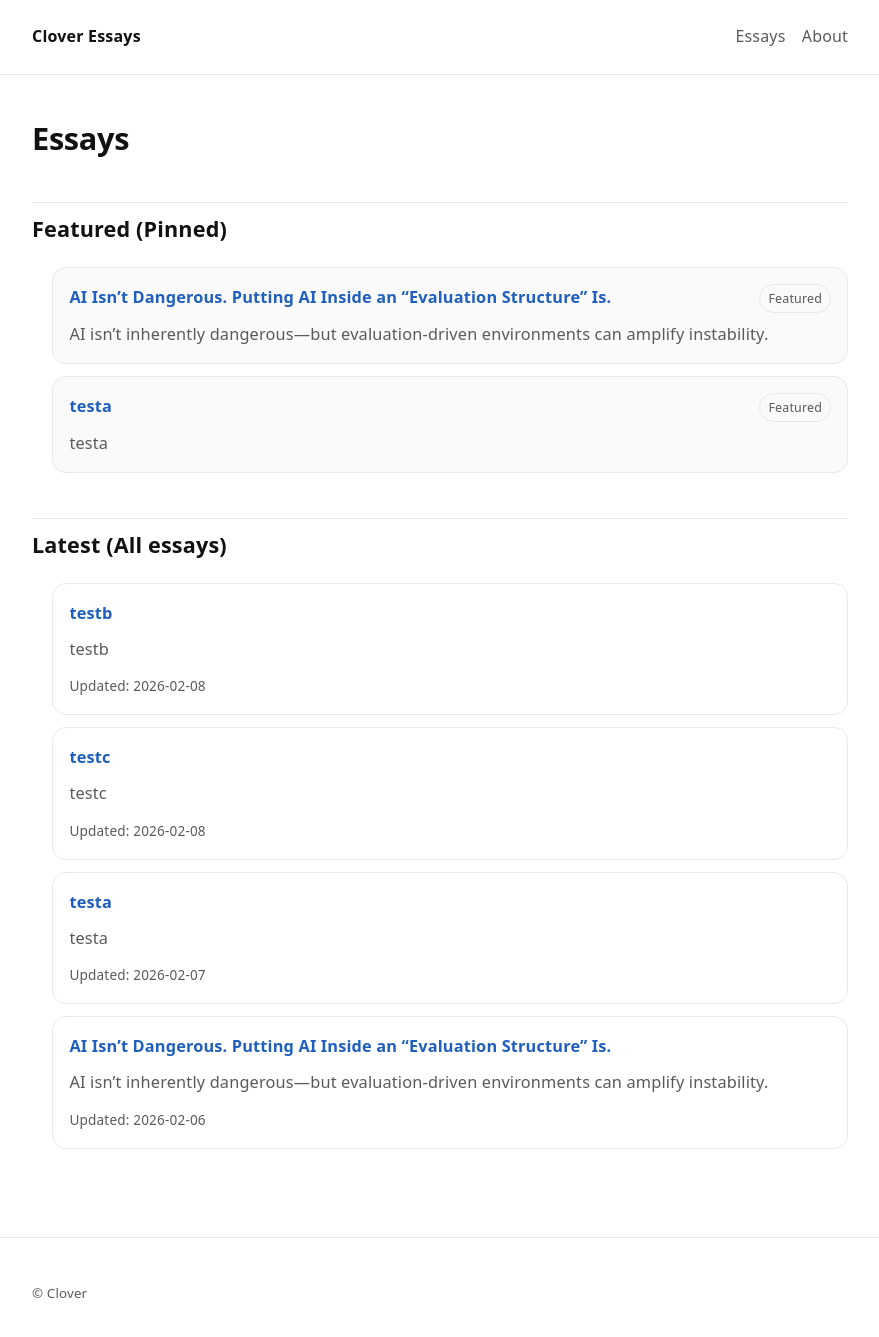
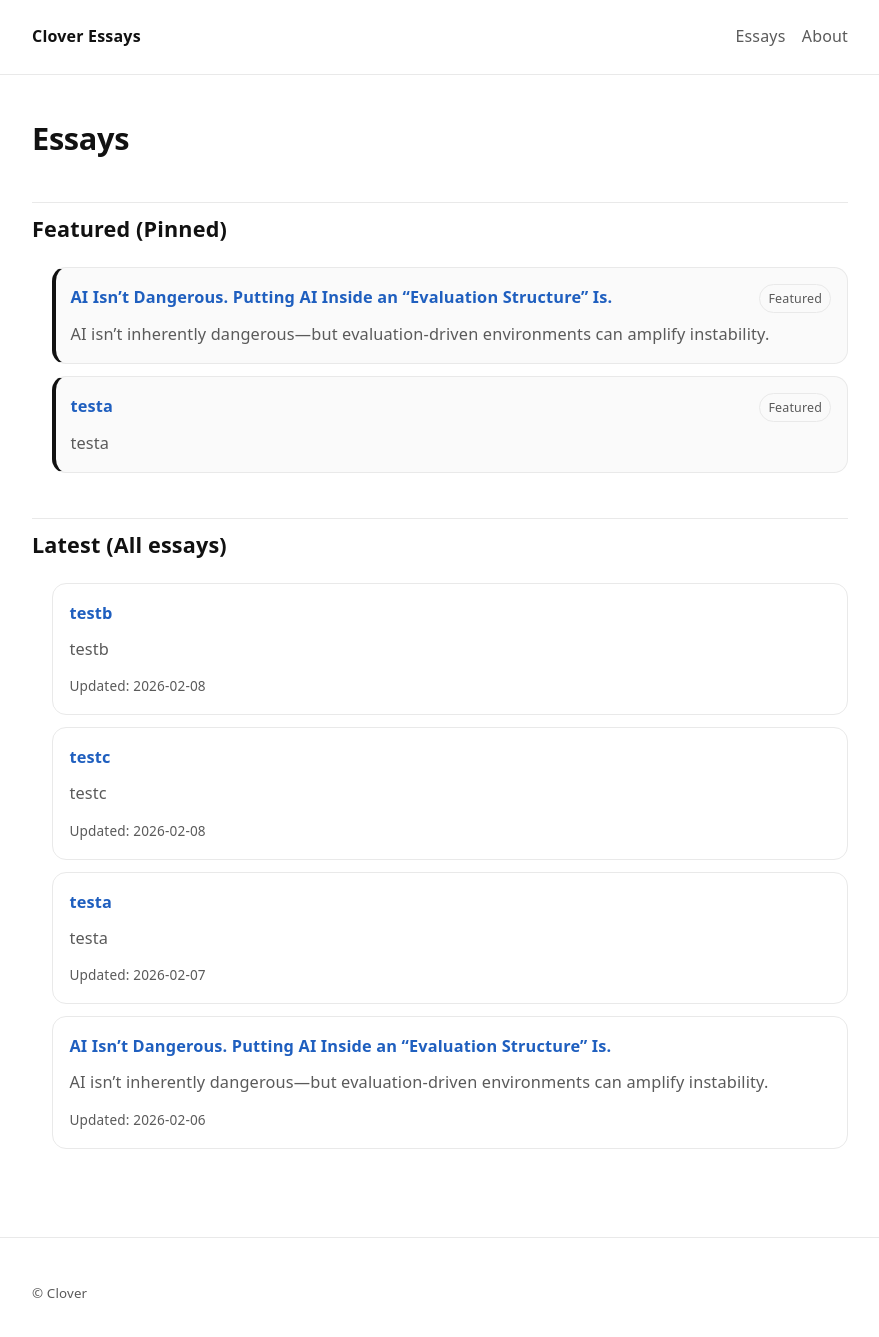
Before and after one commit to cloversx/clover-site-en, a Jekyll site: the page built from essays/index.md, in a window 1280 px wide and 1347 px high. Shown: the top 1337 px of the window, without its empty margins (200-1079 px from the left). Built offline with Jekyll 4.4.1, drawn with Linux system fonts in a browser that asks for light colours.

Commit message:
Update main.css

```diff
--- a/assets/css/main.css
+++ b/assets/css/main.css
@@ -223,7 +223,14 @@ a:hover{ text-decoration:underline; }
 
 .essay-card.is-featured{
   background: var(--soft);
+  border-left: 4px solid currentColor;
+  padding-left: 14px;
 }
+/*
+.essay-card.is-featured{
+  background: var(--soft);
+}
+*/
 
 .card-top{
   display:flex;
```
